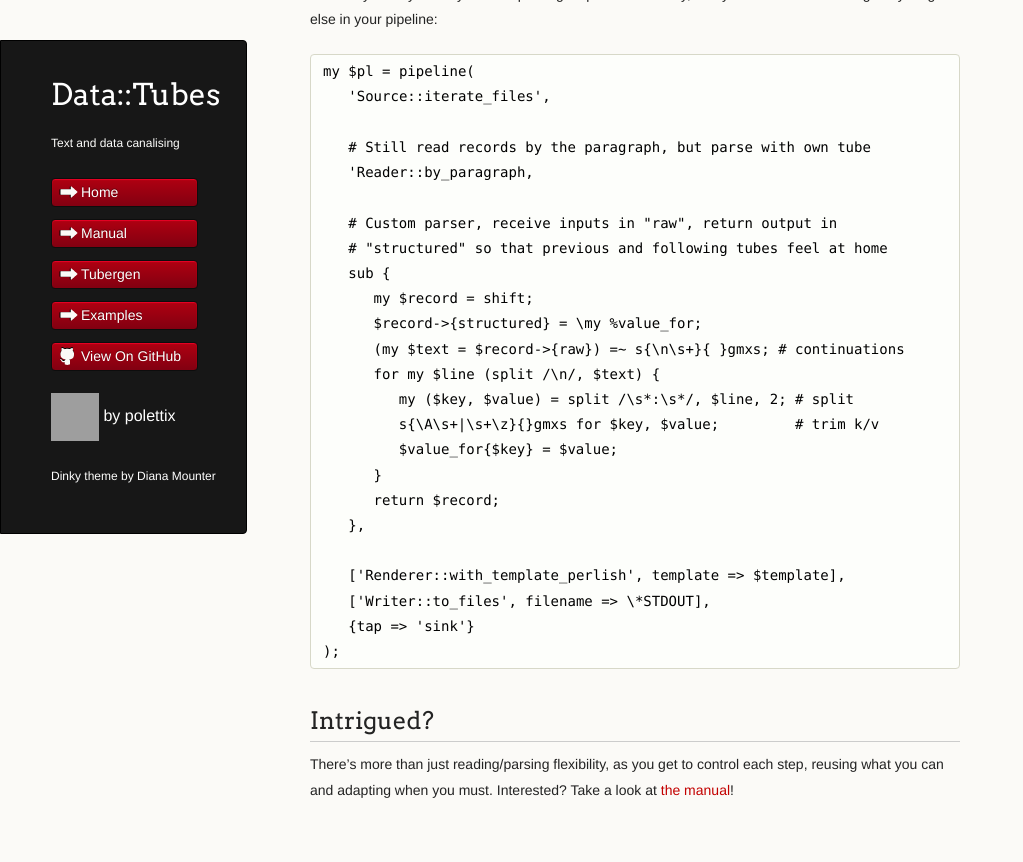
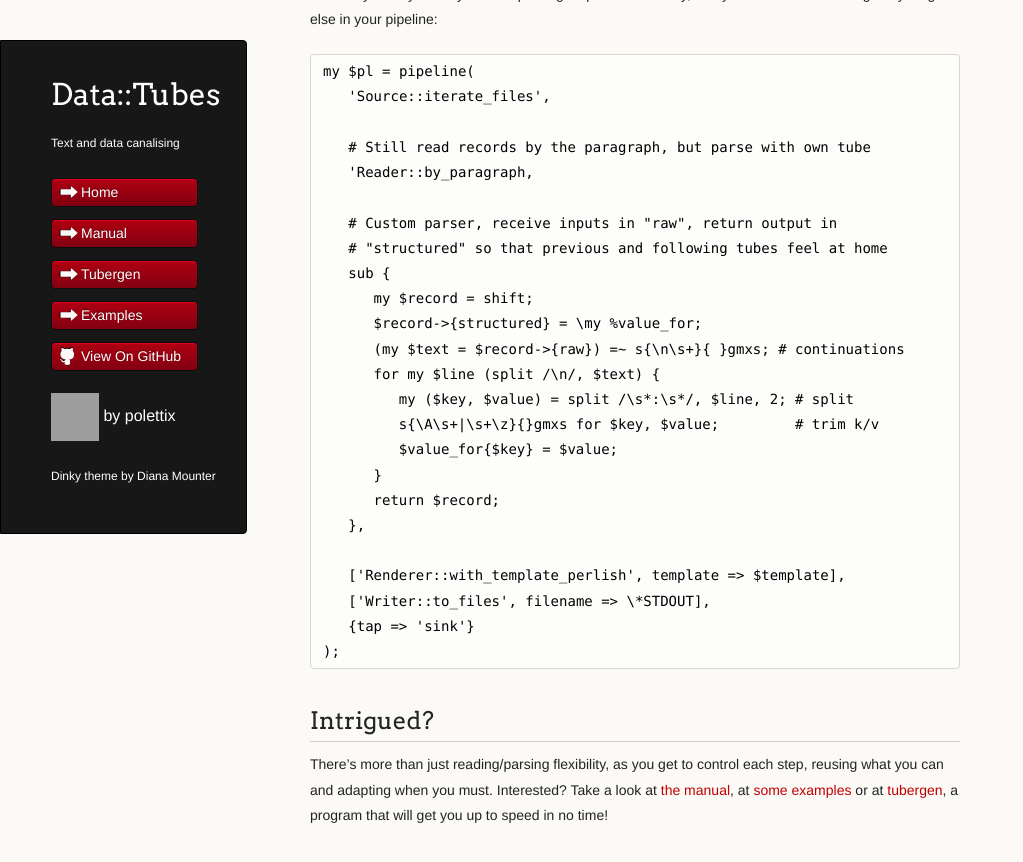
Before and after one commit to polettix/Data-Tubes, a Jekyll site: the page built from index.md, in a window 1280 px wide and 900 px high, scrolled down 3650 px. Shown: the top 862 px of the window, without its empty margins (0-1023 px from the left). Built offline with Jekyll 4.4.1, drawn with Linux system fonts in a browser that asks for light colours; comment, search, counter and statistics services are not loaded; grey boxes are pictures that could not be loaded.

Commit message:
added few notes to Intrigued

```diff
--- a/index.md
+++ b/index.md
@@ -201,4 +201,6 @@ my $pl = pipeline(
 
 There's more than just reading/parsing flexibility, as you get to
 control each step, reusing what you can and adapting when you must.
-Interested? Take a look at [the manual](manual)!
+Interested? Take a look at [the manual](manual), at [some
+examples](examples) or at [tubergen](tubergen), a program that will get
+you up to speed in no time!
```
